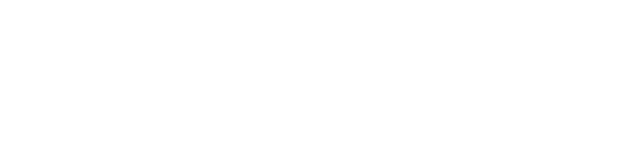
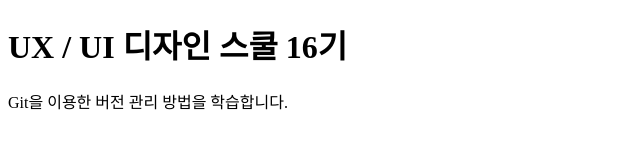
Before and after one commit to skchoi613/UX-UI, a plain HTML site: page index.html in a window 1280 px wide. Shown: the whole page, without its empty margins (0-640 px from the left). Drawn offline with Linux system fonts and the light colour scheme.

Commit message:
제목과 본문내용 추가

```diff
--- a/index.html
+++ b/index.html
@@ -7,6 +7,7 @@
     <title>HTML 문서 제작하기</title>
 </head>
 <body>
-
+    <h1>UX / UI 디자인 스쿨 16기</h1>
+    <p1> Git을 이용한 버전 관리 방법을 학습합니다.</p1>
 </body>
 </html>
```
